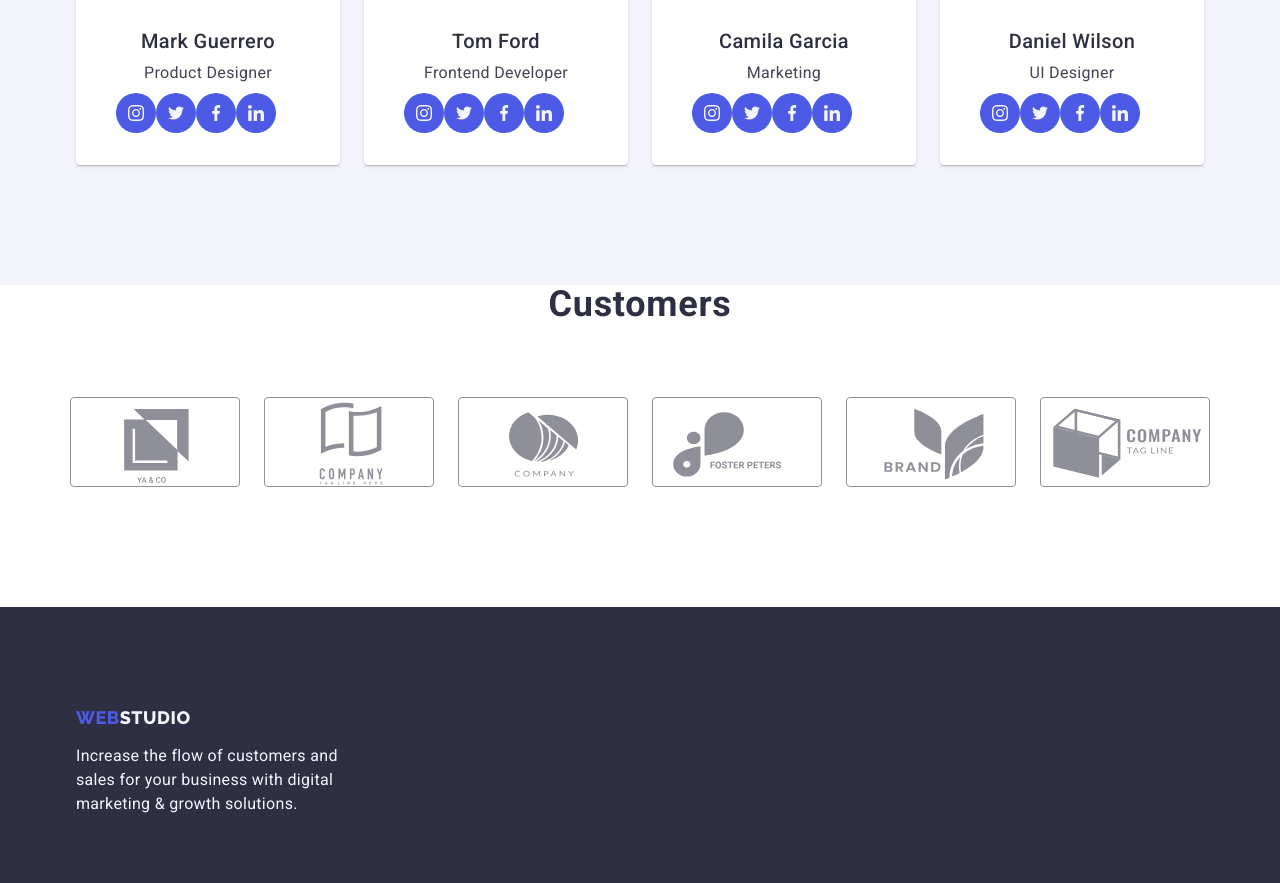
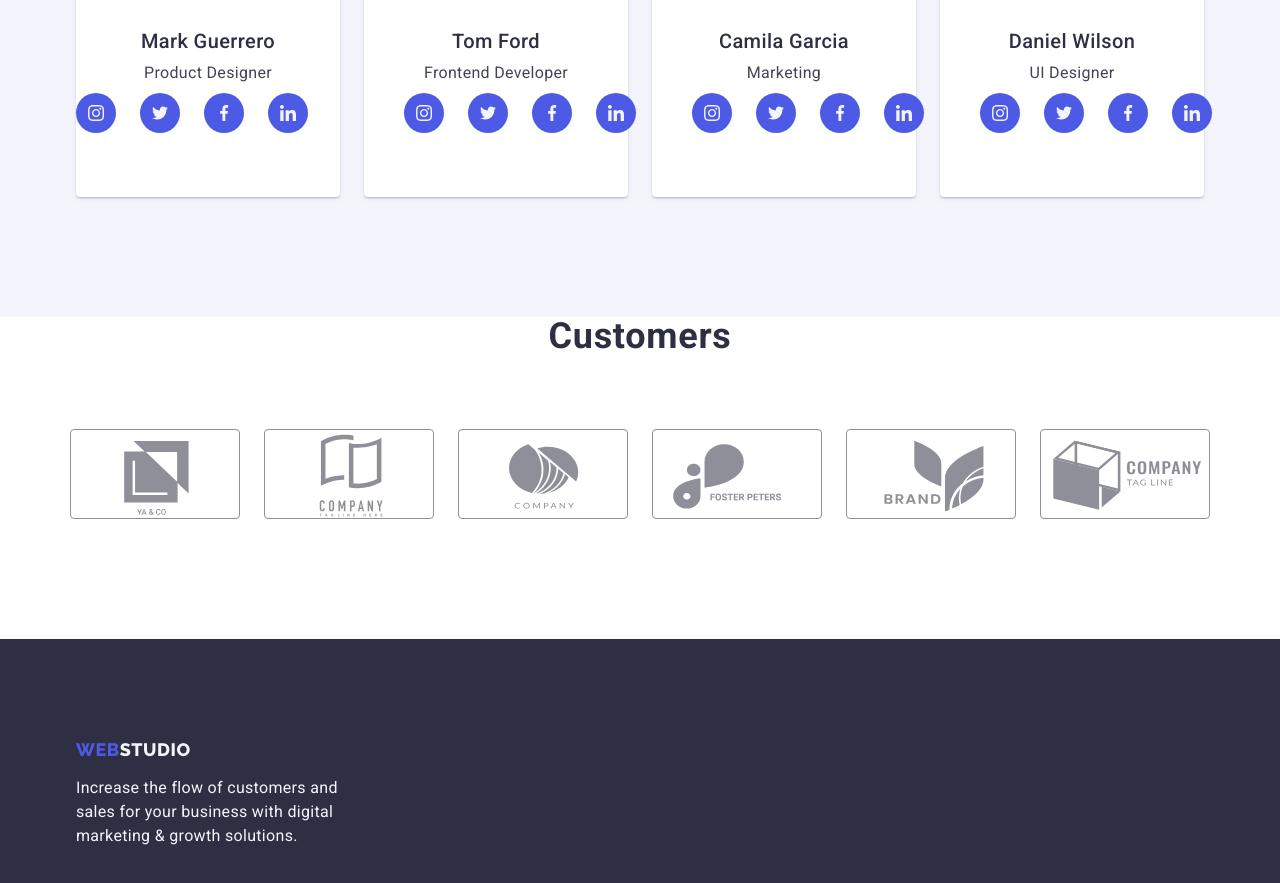
Before and after one commit to ProstePaja/ProstePaja-goit-homework-04, a plain HTML site: page index.html in a window 1280 px wide. Shown: the part 2196-3079 px from the top of the page. Drawn offline with nearby package versions, Linux system fonts and the light colour scheme.

Commit message:
pokus omyl

```diff
--- a/css/styles.css
+++ b/css/styles.css
@@ -21,6 +21,7 @@ img{
   --portfolio-color: #4d5ae5;
   --portfolio-backroud: #f4f4fd;
   --ramecek-tlacitka: #e7e9fc;
+  --pro-tlacitka-4-sekce:#404bbf;
 }
 
 .body {
@@ -272,14 +273,16 @@ img{
   color: var(--adres-colr);
 }
 
-.social-list-item{
-  justify-content: center;
+.social-list{
   display: flex;
+  gap: 24px;
 }
 
-.social-list{
-  display: flex;
-  /*gap: 24px;*/
+.social-list-item{
+  display: block;
+  justify-content: center;
+  align-items: center;
+  gap: 24px;
 }
 
 .social-list-link{
@@ -288,8 +291,19 @@ img{
   align-items: center;
   width: 40px;
   height: 40px;
-  border-radius: 50%;
+  border-radius:50%;
   background-color:var(--portfolio-color);
+  margin-bottom: 32px;
+
+}
+
+.social-list-link:hover,
+.social-list-link:focus{
+  background-color:var(--pro-tlacitka-4-sekce)
+}
+
+.social-list-icon{
+  fill:var(--portfolio-backroud)
 }
 
 
--- a/index.html
+++ b/index.html
@@ -130,29 +130,29 @@
             <div class="jmeno-prace">
             <h3 class="sub-sub-title">Mark Guerrero</h3>
             <p class="complementary-text">Product Designer</p>
-            <ul class="social-list ">
-              <li class="social-list-item list">
+            <ul class="social-list list ">
+              <li class="social-list-item">
                 <a href="" class="social-list-link">
                   <svg class="social-list-icon" width="16" height="16">
                     <use href="./images/icons.svg#icon-instagram"></use>
                   </svg>
                 </a>
               </li>
-              <li class="social-list list">
+              <li class="social-list-item list">
                 <a href="" class="social-list-link">
                   <svg class="social-list-icon" width="16" height="16">
                     <use href="./images/icons.svg#icon-twitter"></use>
                   </svg>
                 </a>
               </li>
-              <li class="social-list list">
+              <li class="social-list-item list">
                 <a href="" class="social-list-link">
                   <svg class="social-list-icon" width="16" height="16">
                     <use href="./images/icons.svg#icon-facebook"></use>
                   </svg>
                 </a>
               </li>
-              <li class="social-list list">
+              <li class="social-list-item list">
                 <a href="" class="social-list-link">
                   <svg class="social-list-icon" width="16" height="16">
                     <use href="./images/icons.svg#icon-linkedin"></use>
```
